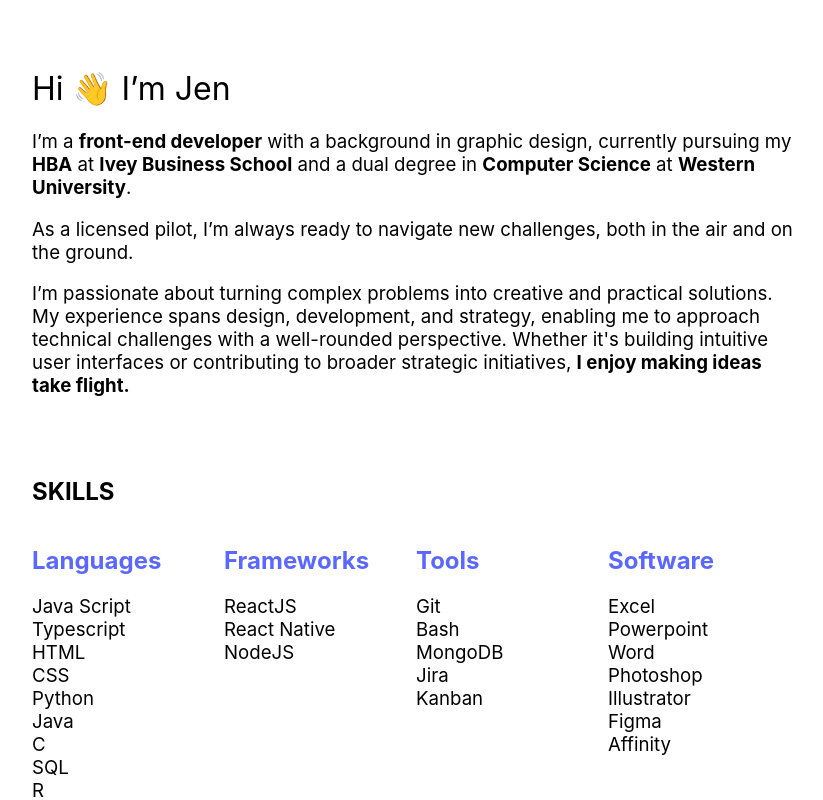
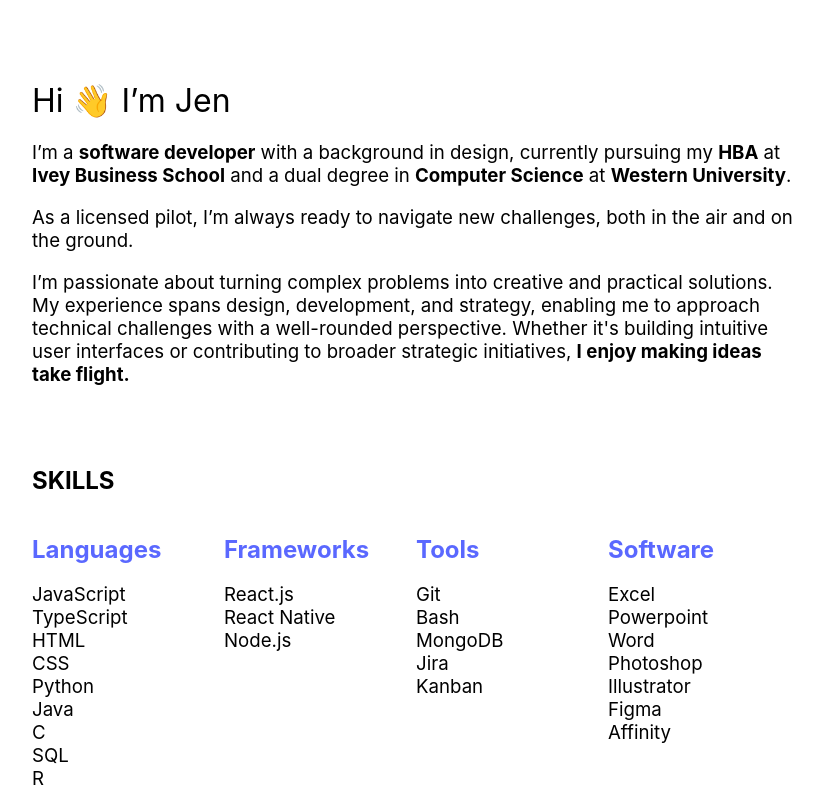
Before and after one commit to jenniferccao/jen, a React (Create React App) app: page / in a window 1280 px wide. Shown: the part 1060-1860 px from the top of the page, without its empty margins (224-1047 px from the left). Built offline with nearby package versions, Linux system fonts and the light colour scheme; a web font is replaced by a local one.

Commit message:
Update site

```diff
--- a/src/Pages/about.jsx
+++ b/src/Pages/about.jsx
@@ -7,7 +7,7 @@
                 <div className='intro-container'>
                     <h1>Hi 👋 I’m Jen</h1>
                     <p>
-                        I’m a <b>front-end developer</b> with a background in graphic design, currently pursuing my <b>HBA</b> at <b>Ivey Business School</b> and a dual degree in <b>Computer Science</b> at <b>Western University</b>.
+                        I’m a <b>software developer</b> with a background in design, currently pursuing my <b>HBA</b> at <b>Ivey Business School</b> and a dual degree in <b>Computer Science</b> at <b>Western University</b>.
                     </p>
                     <p>
                         As a licensed pilot, I’m always ready to navigate new challenges, both in the air and on the ground.
@@ -23,8 +23,8 @@
                     <div className='skills-cols'>
                         <div className='skills-languages'>
                             <h2>Languages</h2>
-                                <p>Java Script</p>
-                                <p>Typescript</p>
+                                <p>JavaScript</p>
+                                <p>TypeScript</p>
                                 <p>HTML</p>
                                 <p>CSS</p>
                                 <p>Python</p>
@@ -35,9 +35,9 @@
                         </div>
                         <div className='skills-framworks'>
                             <h2>Frameworks</h2>
-                                <p>ReactJS</p>
+                                <p>React.js</p>
                                 <p>React Native</p>
-                                <p>NodeJS</p>
+                                <p>Node.js</p>
                         </div>
                         <div className='skills-tools'>
                             <h2>Tools</h2>
--- a/src/Pages/home.jsx
+++ b/src/Pages/home.jsx
@@ -70,8 +70,8 @@
                                     cursorColor="#3F3D56"
                                     multiText={[
                                         'CYYZ & CYXU 🛫',
-                                        'Front-end Developer'.toUpperCase(),
-                                        'Graphic Designer'.toUpperCase(),
+                                        'Software Developer'.toUpperCase(),
+                                        'Private Pilot'.toUpperCase(),
                                         'Ivey HBA \'26'.toUpperCase(),
                                     ]}
                                     multiTextDelay={2000}
--- a/src/Pages/projects.jsx
+++ b/src/Pages/projects.jsx
@@ -23,7 +23,7 @@
     // array of project data
     const projectList = [
         { name: 'TerraTalk', description: 'A map-based app that uses OpenAI natural language processing to transform user queries such as "bathrooms in restaurants near me"s into map searches, providing fast and personalized georeferenced information.', tech: ['React', 'Node.js', 'OpenAI', 'MongoDB'], pic: 'https://d112y698adiu2z.cloudfront.net/photos/production/software_photos/002/770/450/datas/gallery.jpg', link: 'https://devpost.com/software/terratalk' },
-        { name: 'SANDWCH', description: 'A supplementary app prototype designed as part of a feasibility study on a pod created to mitigate food waste.', tech: ['Figma', 'Case Study'], pic: 'https://i.ibb.co/qBpPtGn/Concept.png', link: 'https://www.figma.com/proto/blmM03Db9Vnbr5bMvKO9mO/Sandwhich-Design-Elements?node-id=37-1146&node-type=canvas&t=EvYbpv8oK0mXA25N-1&scaling=scale-down&content-scaling=fixed&page-id=0%3A1&starting-point-node-id=37%3A1035&show-proto-sidebar=1' },
+        { name: 'SANDWCH', description: 'A supplementary app prototype designed as part of a feasibility study on a pod created to mitigate food waste.', tech: ['Feasibility Study', 'Figma'], pic: 'https://i.ibb.co/qBpPtGn/Concept.png', link: 'https://drive.google.com/file/d/1VIIBTSSih7AlTvsdavyqq8jLwnvJLeif/view?usp=sharing' },
         { name: 'Pipstop', description: 'PipStop is a platform designed to boost hackathon participants\'s well-being and social engagement by presenting randomized health, social, and fun challenges, helping them stay energized and connected throughout the event', tech: ['HTML', 'CSS', 'Node.js', 'SQL Lite', 'infobip API'], pic: 'https://d112y698adiu2z.cloudfront.net/photos/production/software_thumbnail_photos/002/683/754/datas/medium.png', link:'https://devpost.com/software/pipstop' },
     ];
 
```
